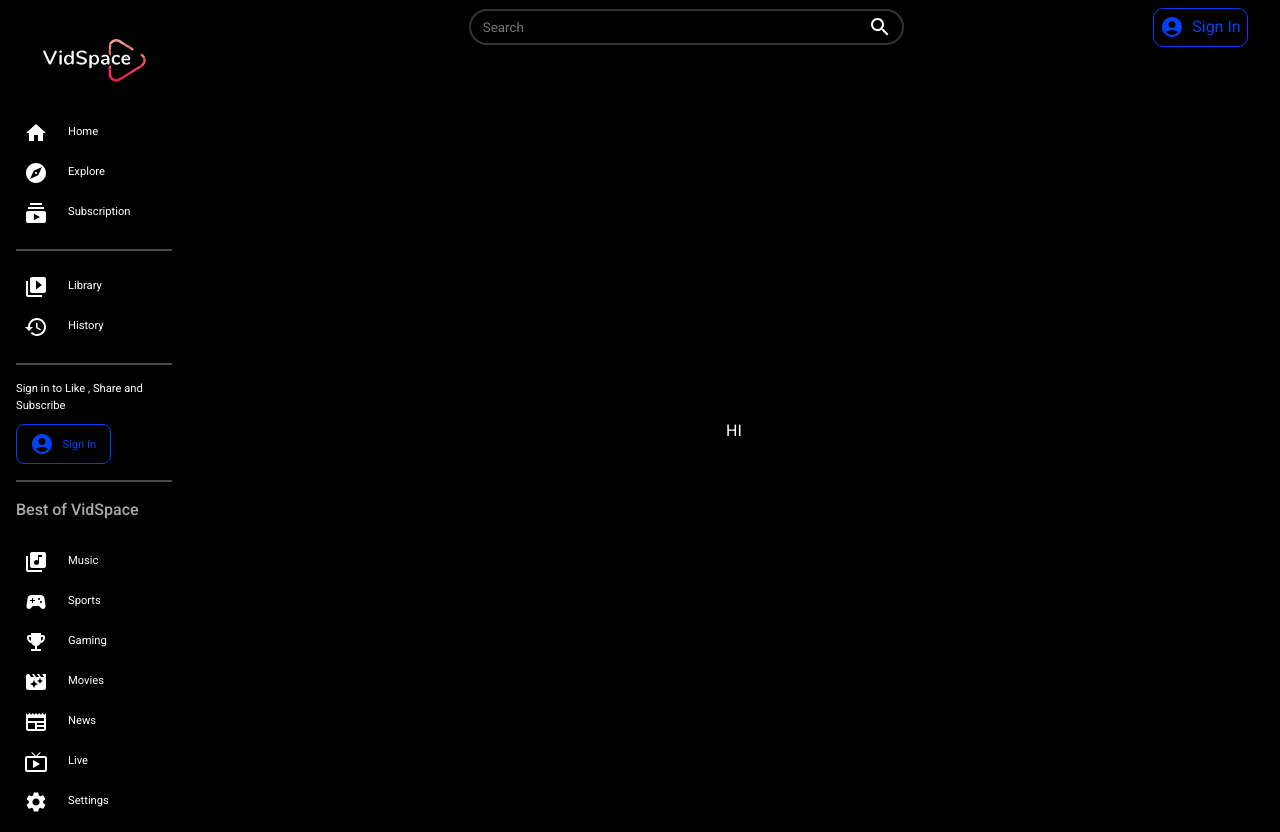
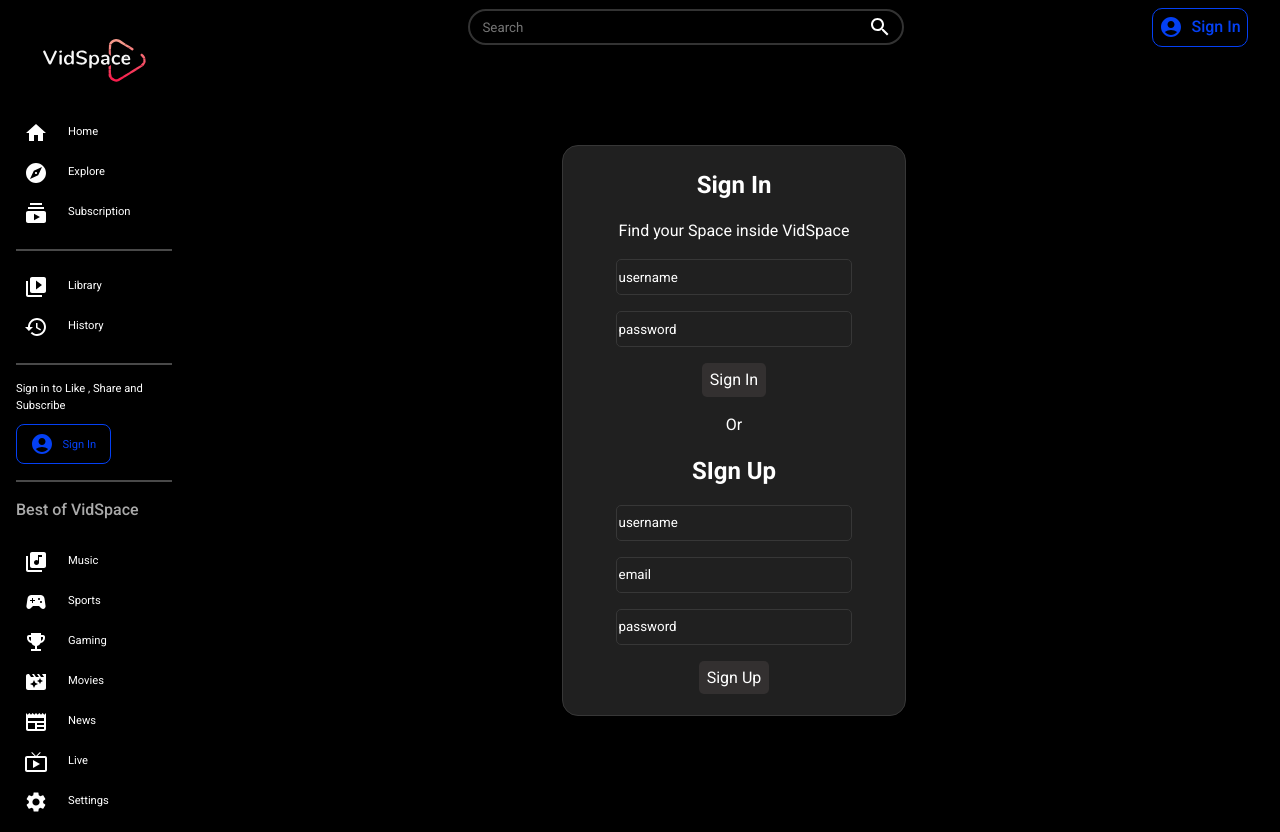
Before and after one commit to M-zulfiker-A/VidSpace, a React (Vite) app in the folder Client/: page /signin in a window 1280 px wide. Built offline with nearby package versions, Linux system fonts and the light colour scheme.

Commit message:
UI Completed

```diff
--- a/Client/src/Components/Comments.jsx
+++ b/Client/src/Components/Comments.jsx
@@ -19,7 +19,7 @@ const Avatar = styled.img`
 `
 const Input = styled.input`
     background-color : transparent;
-    border-bottom : 1px solid ${({theme})=> theme.bgLighter};
+    border-bottom : 1px solid grey;
     border-top : none;
     border-left : none;
     border-right : none;
--- a/Client/src/Components/Menu.jsx
+++ b/Client/src/Components/Menu.jsx
@@ -59,7 +59,7 @@ const SignInBtn = styled.button`
     color : #0440f4;
     font-weight: 400;
     align-items:center;
-    gap : 0.5rem
+    gap : 0.5rem;
 `
 
 const Title = styled.h2`
@@ -105,7 +105,9 @@ const Menu = ({isdarkMode , setisdarkMode }) => {
         <Hr />
         <Login>
             Sign in to Like , Share and Subscribe
-            <SignInBtn><AccountCircleIcon/>Sign In</SignInBtn>
+            <Link to="signin" style={{"textDecoration" : "none"}}>
+                <SignInBtn><AccountCircleIcon/>Sign In</SignInBtn>
+            </Link>
         </Login>
         <Hr />
         <Title>
--- a/Client/src/Components/Navbar.jsx
+++ b/Client/src/Components/Navbar.jsx
@@ -2,6 +2,7 @@ import React from 'react'
 import SearchIcon from '@mui/icons-material/Search';
 import AccountCircleIcon from '@mui/icons-material/AccountCircle';
 import styled from 'styled-components';
+import { Link } from 'react-router-dom';
 
 const Navbar = () => {
     const Container = styled.div`
@@ -51,7 +52,9 @@ const Navbar = () => {
                     <Input placeholder='Search' />
                     <SearchIcon />
                 </Search>
-                <SignInBtn><AccountCircleIcon/>Sign In</SignInBtn>
+                <Link to="signin" style={{"textDecoration" : "none"}}>
+                    <SignInBtn><AccountCircleIcon/>Sign In</SignInBtn>
+                </Link>
             </Wrapper>
         </Container>
   )
--- a/Client/src/Pages/SignIn.jsx
+++ b/Client/src/Pages/SignIn.jsx
@@ -8,10 +8,59 @@ const Container = styled.div`
     color : ${({theme})=> theme.text};
     height : calc(100vh - 3rem);
 `
+const Wrapper = styled.div`
+  display: flex;
+  align-items: center;
+  flex-direction : column;
+  background-color : ${({theme})=> theme.bgLighter};
+  border :1px solid ${({theme})=> theme.soft};
+  padding : 1.3rem 3.5rem;
+  gap : 1rem;
+  border-radius : 1rem;
+`
+
+const Title = styled.h2``
+const Input = styled.input`
+  background-color : transparent;
+  height:2rem;
+  border : 1px solid ${({theme})=> theme.soft};
+  width : 100%;
+  border-radius : 5px;
+
+  &::placeholder {
+  color: ${({theme})=> theme.text};
+  opacity: 1;
+}
+`
+const Buttons =  styled.button`
+  all : unset;
+  color:${({theme})=> theme.text};
+  background-color : ${({theme})=> theme.text === "white" ? "#3e3939a8" : "#f2f2f2"};
+  cursor : pointer;
+  padding : 0.3rem 0.5rem;
+  border-radius : 5px;
+
+`
+const More = styled.div``
+
 
 const SignIn = () => {
   return (
-   <Container>HI</Container>
+   <Container>
+    <Wrapper>
+      <Title>Sign In</Title>
+      <p>Find your Space inside VidSpace</p>
+      <Input placeholder='username' type='text'/>
+      <Input placeholder='password' type = 'password' />
+      <Buttons>Sign In</Buttons>
+      <p>Or</p>
+      <Title>SIgn Up</Title>
+      <Input placeholder='username' />
+      <Input placeholder='email' type='email'/>
+      <Input placeholder='password' type='password'/>
+      <Buttons>Sign Up</Buttons>
+    </Wrapper>
+  </Container>
   )
 }
 
--- a/Client/src/utils/Themes.js
+++ b/Client/src/utils/Themes.js
@@ -1,6 +1,6 @@
 export const darkMode = {
     bg: "black",
-    bgLighter : "#2020202",
+    bgLighter : "#202020",
     text:"white",
     textSoft : "#aaaaaa",
     soft : "#373737"
@@ -11,5 +11,5 @@ export const Lightmode = {
     bgLighter : "#909090",
     text : "black",
     textSoft : "#606060",
-    soft : "#f2f2f2"
+    soft : "#aba3a391"
 }
```
